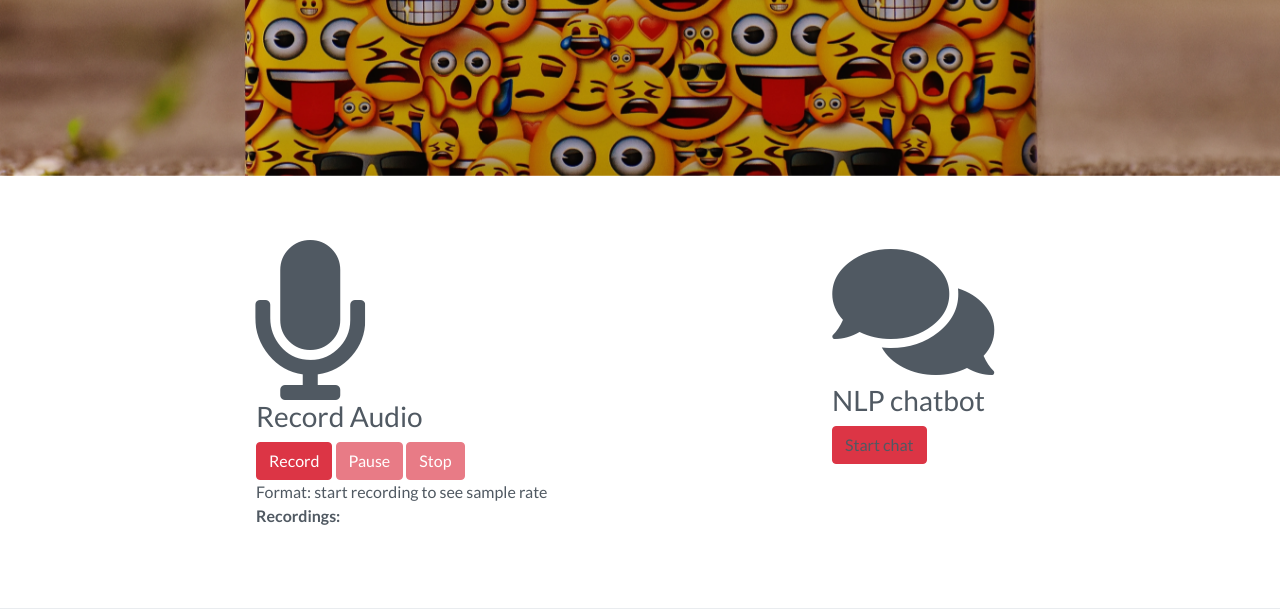
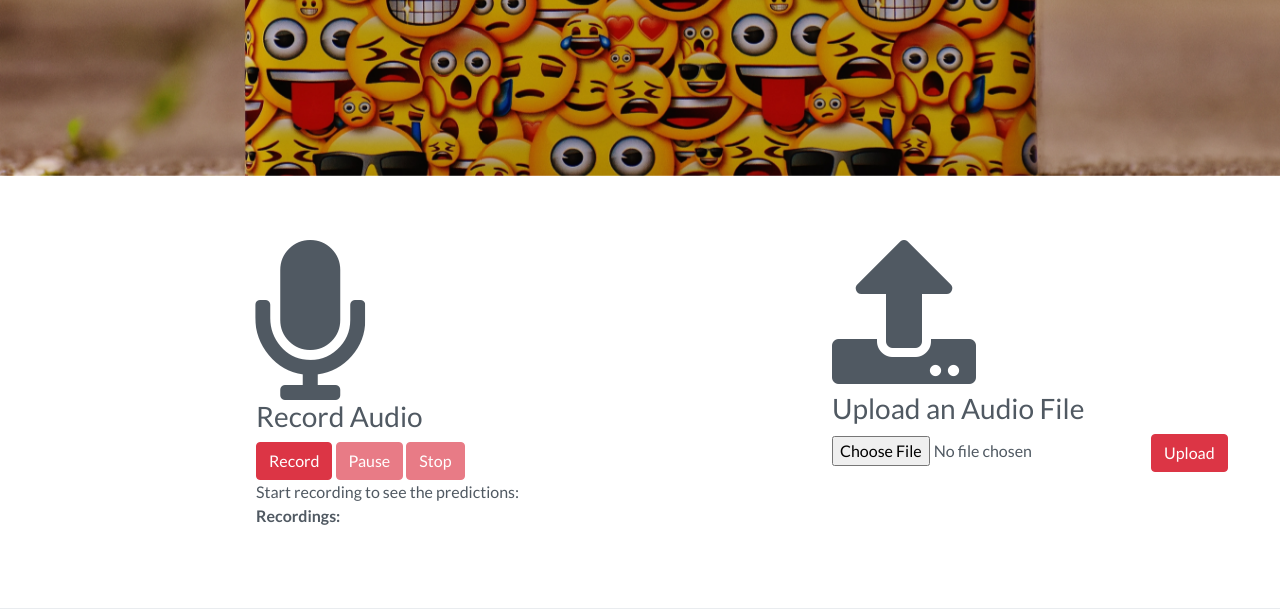
Before and after one commit to Vikas0786/vocular, a Flask app: page / in a window 1280 px wide. Shown: the part 624-1233 px from the top of the page. Run offline with Flask 2, Linux system fonts and the light colour scheme; some libraries are stand-ins or nearby versions.

Commit message:
18/11/2020 05:54 PM upload button done

```diff
--- a/main.py
+++ b/main.py
@@ -11,16 +11,6 @@ def home():
             f.save(audio)
         print('file uploaded successfully')
         return redirect("/pred")
-
-        # pred = livePredictions(path='SER_model.h5',file='audio.wav')
-        # pred.load_model()
-        # prediction = pred.makepredictions()
-        # print(prediction)
-        # if(prediction=='calm'):
-        # 	return redirect("/disgust")
-        # if(prediction=='disgust'):
-        # 	return redirect("/disgust")
-        # print("abc")
 
     return render_template('index.html')
 
@@ -48,6 +38,35 @@ def pred():
         return redirect("/happy")
     return "Hello"
 
+@app.route('/prediction', methods=["GET","POST"])
+def prediction():
+    if request.method == "POST":
+        print("FORM DATA RECEIVED")
+        file1 = request.files["file"]
+        pred = livePredictions(path='SER_model.h5',file=file1)
+        pred.load_model()
+        prediction = pred.makepredictions()
+        print(prediction)
+        if(prediction=='calm'):
+            return redirect("/happy")
+        if(prediction=='disgust'):
+            return redirect("/disgust")
+        if(prediction=='angry'):
+            return redirect("/angry")
+        if(prediction=='fearful'):
+            return redirect("/fearful")
+        if(prediction=='happy'):
+            return redirect("/happy")
+        if(prediction=='surprised'):
+            return redirect("/surprised")
+        if(prediction=='sad'):
+            return redirect("/sad")
+        if(prediction=='neutral'):
+            return redirect("/happy")
+        return "Hello"
+
+    return "Hey"
+
 @app.route('/disgust', methods=["GET","POST"])
 def disgust():
     return render_template('disgust.html')
--- a/templates/index.html
+++ b/templates/index.html
@@ -66,8 +66,9 @@
         </div>
         <!--End home section-->
 
-        <!--- Start start section --->
+        <!--- Start start section -->
         <div id="start" class="offset">
+
             <div id="soundrec">
                 <div id="controls">
                     <i class="fa fa-microphone fa-10x micicon" aria-hidden="true"></i>
@@ -76,19 +77,23 @@
                     <button class="btn btn-danger" id="pauseButton" disabled>Pause</button>
                     <button class="btn btn-danger" id="stopButton" disabled>Stop</button>
                 </div>
-                 <div id="formats">Format: start recording to see sample rate</div>
+                 <div id="formats">Start recording to see the predictions: </div>
                    <p><strong>Recordings:</strong></p>
                    <ol id="recordingsList"></ol>
             </div>
             <div id="chatbot">
-                <i class="fa fa-comments fa-9x chaticon" aria-hidden="true"></i>
-                <h3>NLP chatbot</h3>
-                <a class="btn btn-danger btn-md" target="_blank">Start chat</a>
+                <i class="fas fa-upload fa-9x chaticon" aria-hidden="true"></i>
+                <h3 class="mt-2">Upload an Audio File</h3>
+                <form action="/prediction" method="post" enctype="multipart/form-data">
+                    <input type="file" name="file" />
+                    <!-- <a class="btn btn-danger btn-md" href="/prediction">Upload</a> -->
+                    <input type="submit" class="btn btn-danger btn-md" id="submitButton" value="Upload"/>
+                </form>
             </div>
         </div>
         <!--End start section -->
 
-        <!--- Start about section --->
+        <!--- Start about section -->
         <div id="about" class="offset">
             <!-- Start Jumbotron -->
             <div class="jumbotron">
@@ -112,7 +117,7 @@ As a result of the emotion that is recognized, the application suggests some thi
         </div>
         <!--End about section-->
 
-        <!--- Start features section --->
+        <!--- Start features section -->
         <div id="features" class="offset">
             <div class="fixed-background">
                 <div class="row dark text-center">
@@ -156,7 +161,7 @@ As a result of the emotion that is recognized, the application suggests some thi
         </div>
         <!--End features section-->
 
-        <!--- Start Contact section --->
+        <!--- Start Contact section -->
         <div id="contact" class="offset">
             <footer>
                 <div class="row justify-content-center">
```
Also changed, not shown: 1 other file.
